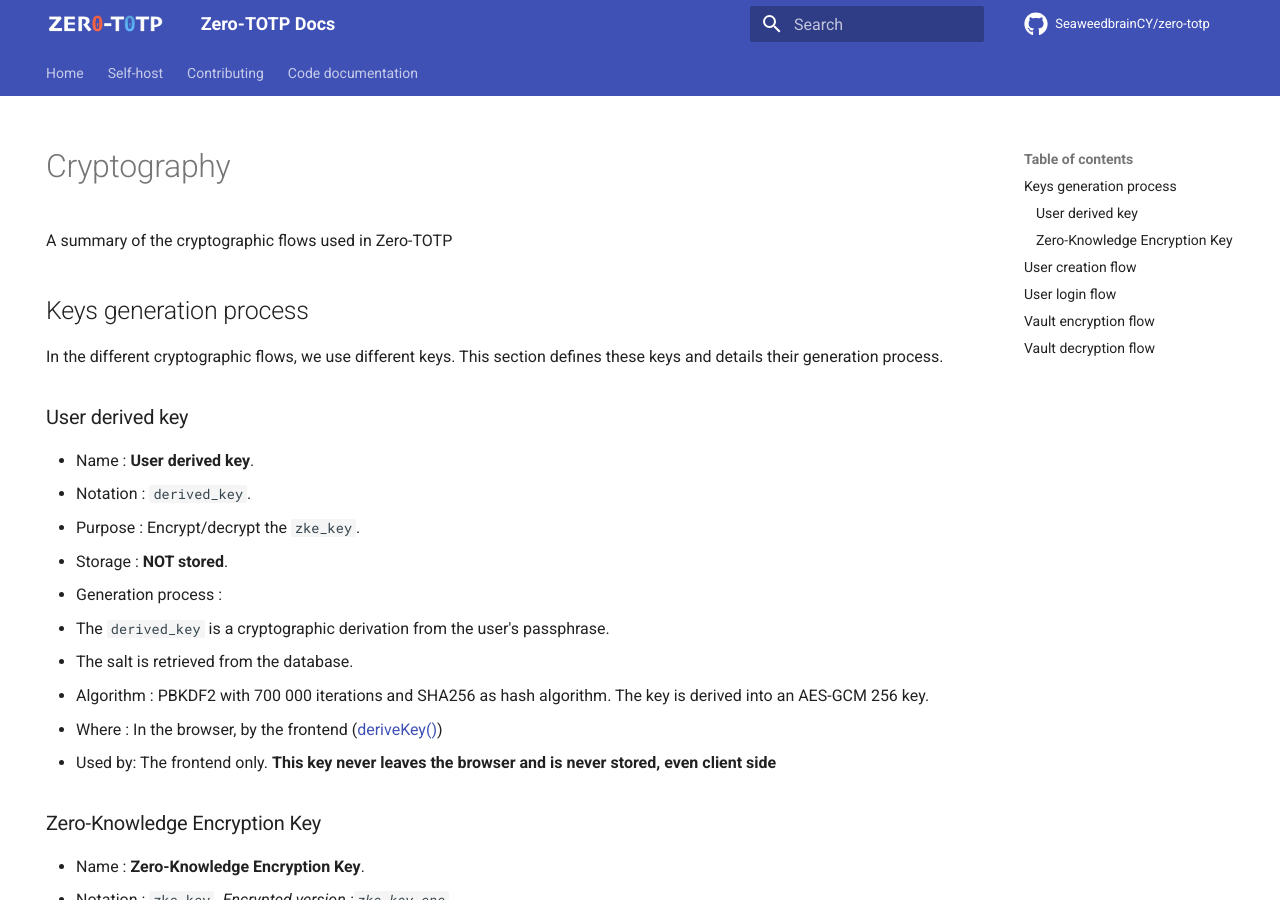
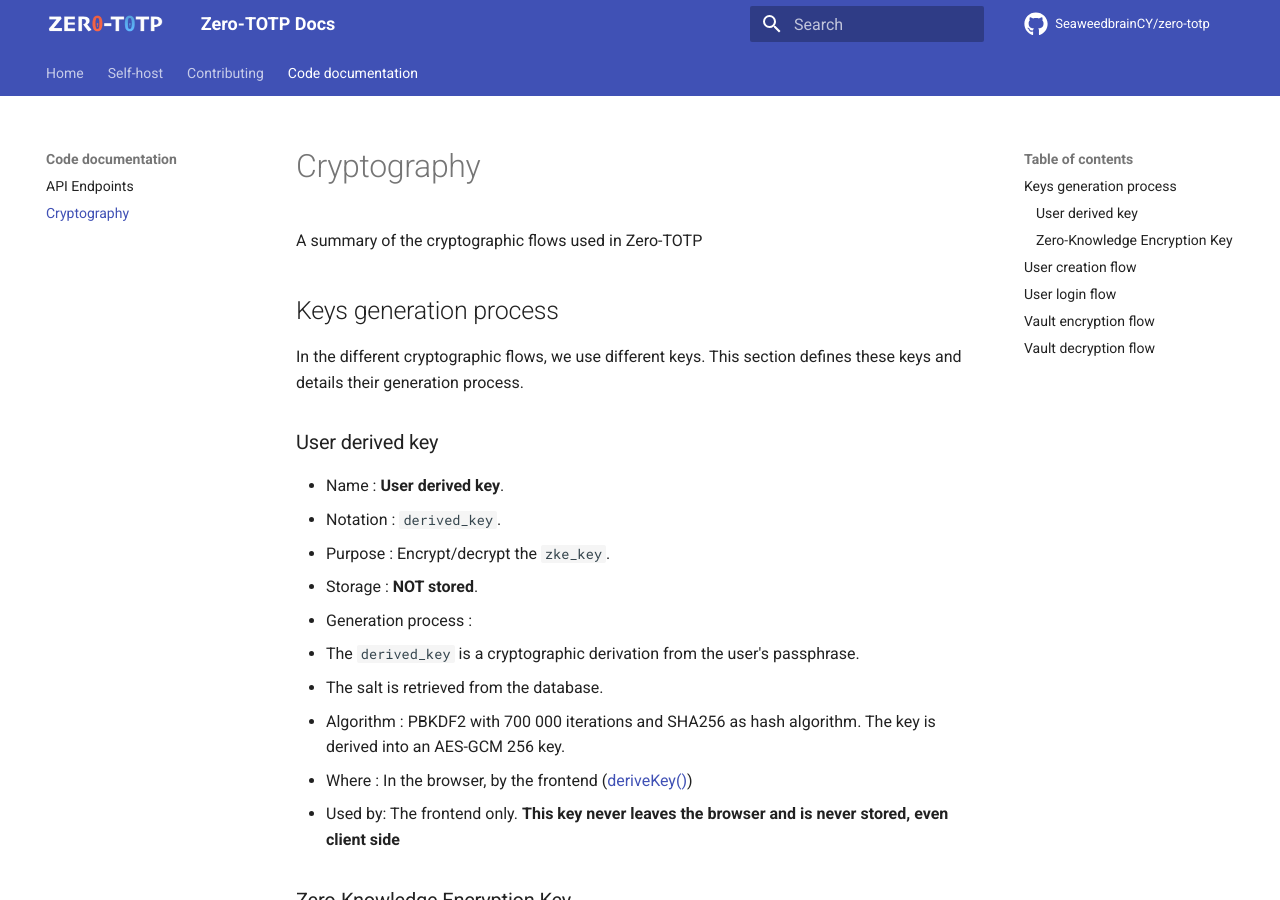
Before and after one commit to SeaweedbrainCY/zero-totp-docs, an MkDocs documentation site: the page built from docs/code_doc/Cryptography.md, in a window 1280 px wide and 900 px high. Built offline with MkDocs 1.6.1 and Material for MkDocs 9.7.7, drawn with Linux system fonts in a browser that asks for light colours; plug-ins that fetch from the network failed and are left out; comment, search, counter and statistics services are not loaded; some of the changed lines change nothing that is shown.

Commit message:
Change the whole code def

```diff
--- a/docs/Cryptography.md
+++ b/docs/code_doc/Cryptography.md
@@ -1,7 +1,3 @@
----
-hide:
-  - navigation
----
 # Cryptography
 A summary of the cryptographic flows used in Zero-TOTP
 
```
Also changed, not shown: docs/index.md (+2 -0 lines), docs/code_doc/api.md (renamed from docs/API/api.md), docs/self_host/Setup.md (renamed from docs/Self-hosting/Setup.md).
